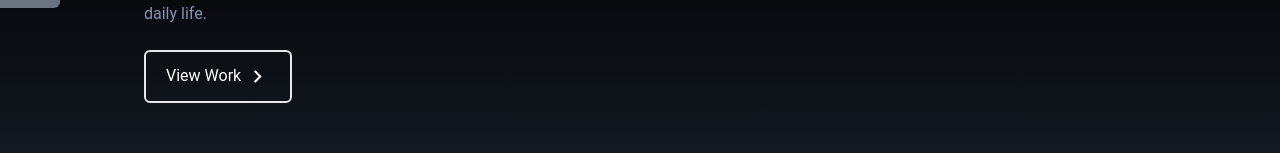
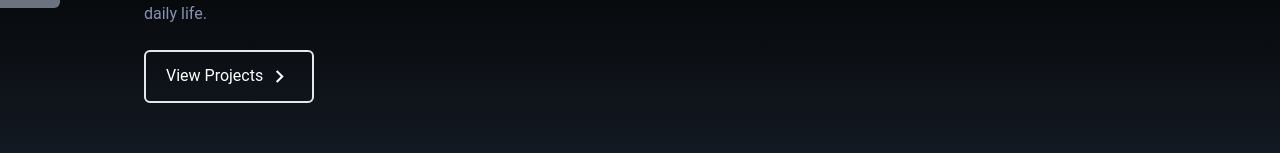
Before and after one commit to jaason-shi/jason-react-portfolio, a React (Create React App) app: page / in a window 1280 px wide. Shown: the part 496-649 px from the top of the page. Built offline with nearby package versions, Linux system fonts and the light colour scheme; the HTML template or start-up script is replaced by a standard one.

Commit message:
update minor wording change

```diff
--- a/src/components/Home.jsx
+++ b/src/components/Home.jsx
@@ -33,7 +33,7 @@ const Home = () => {
               duration={500}
               className="group text-white border-2 w-fit px-5 py-3 my-2 flex cursor-pointer items-center rounded-md hover:bg-pink-600"
             >
-              View Work
+              View Projects
               <span className="group-hover:rotate-90 duration-300">
                 <MdOutlineKeyboardArrowRight size={25} className="ml-1" />
               </span>
```
